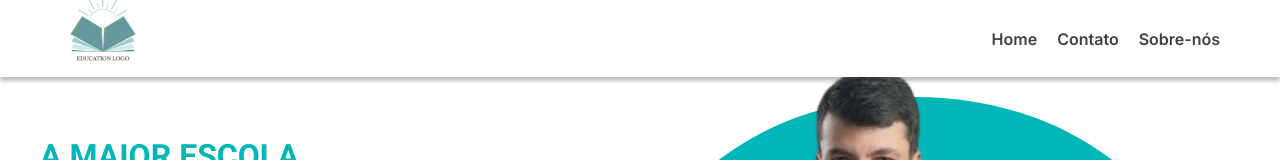
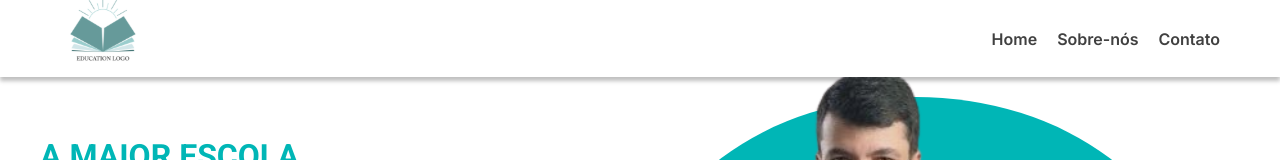
Before and after one commit to maaxizin25/landing-page-rodrigo-taxa, a React (Create React App) app: page / in a window 1280 px wide. Shown: the top 160 px of the page. Built offline with nearby package versions, Linux system fonts and the light colour scheme.

Commit message:
fix: navBar

```diff
--- a/src/components/countClient/index.tsx
+++ b/src/components/countClient/index.tsx
@@ -1,7 +1,6 @@
-import { useSpring, animated } from "react-spring";
 import AOS from "aos";
 import "aos/dist/aos.css";
-import { useEffect, useRef } from "react";
+import { useEffect } from "react";
 import { CounterClientStyle } from "./style";
 
 export const CountClient = () => {
--- a/src/components/navbar/index.tsx
+++ b/src/components/navbar/index.tsx
@@ -27,8 +27,8 @@ export const Navbar = () => {
           </div>
           <nav className="nav-desktop">
             <Link to="/">Home</Link>
+            <Link to="/sobre">Sobre-nós</Link>
             <Link to="/contato">Contato</Link>
-            <Link to="/sobre">Sobre-nós</Link>
           </nav>
           {openNav ? (
             <img onClick={setHamb} src={closeButton} alt="" />
```
